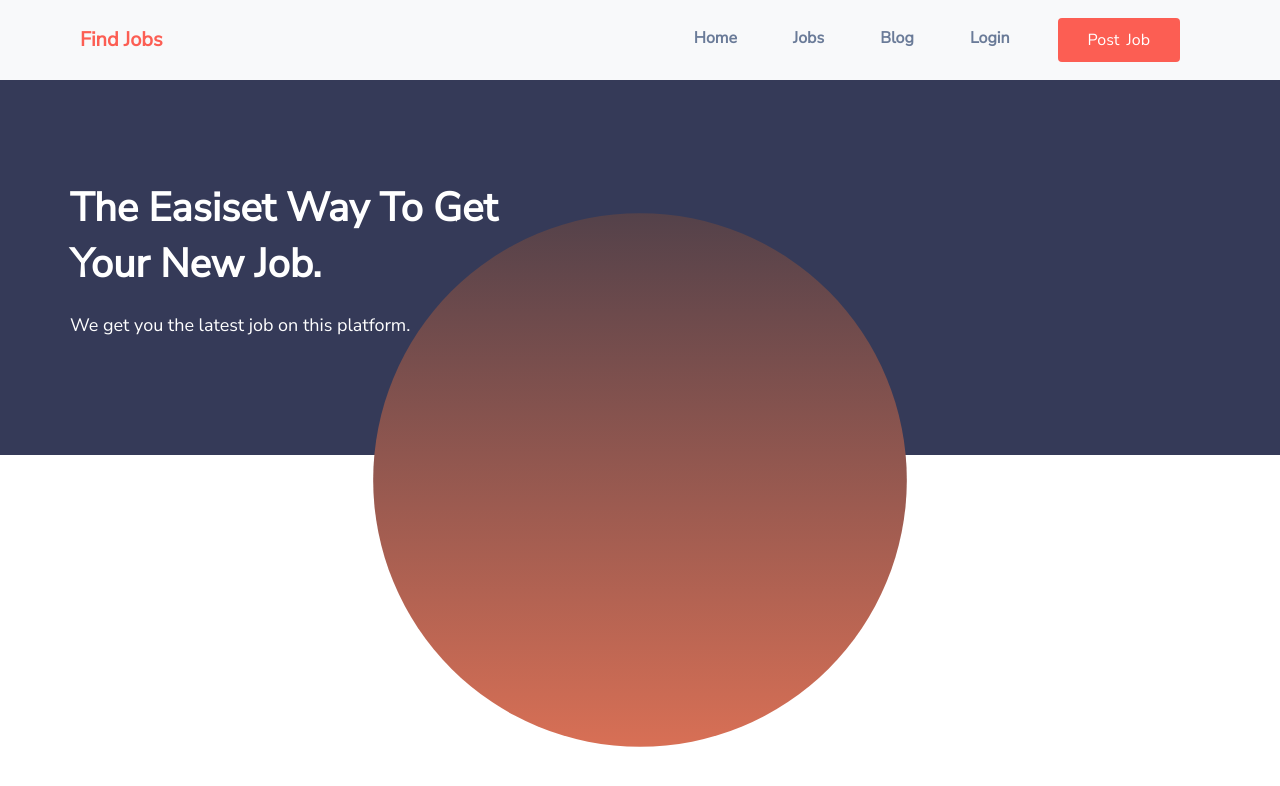
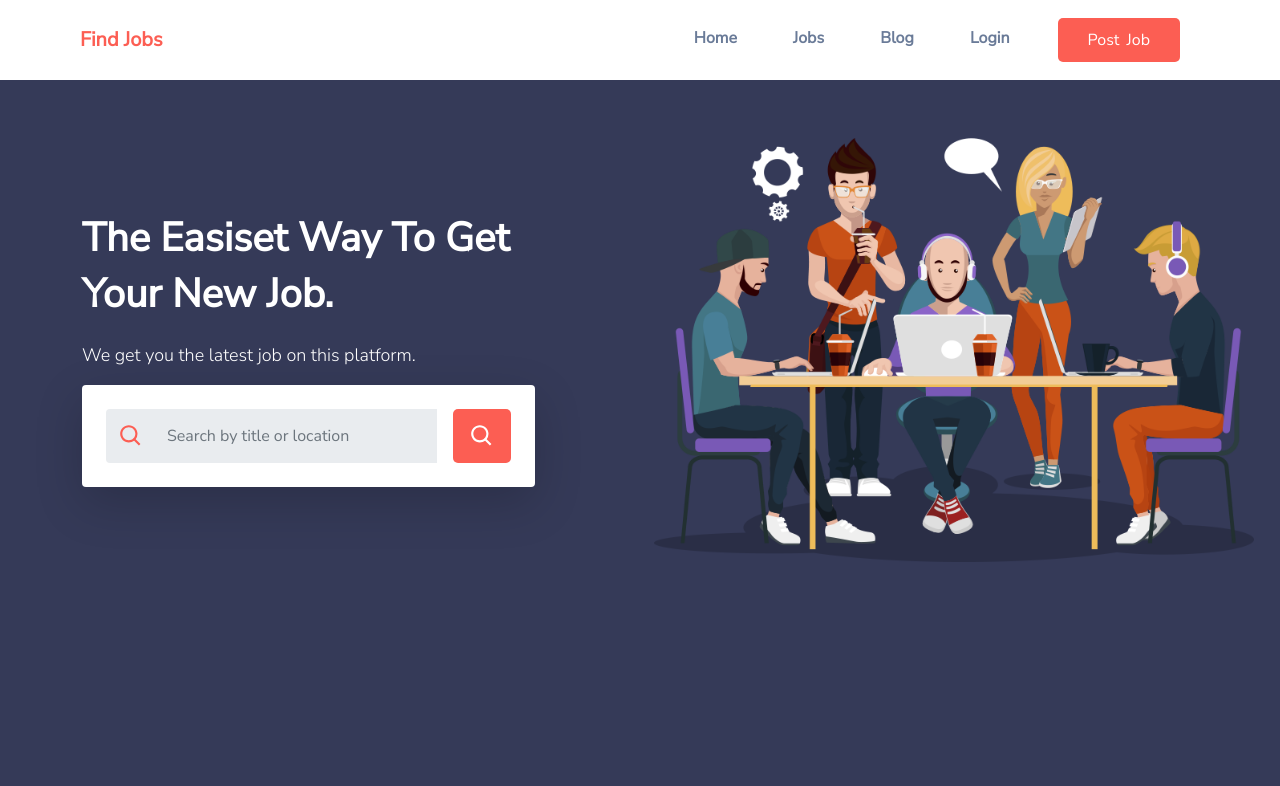
Before and after one commit to Ademayowa/job-app-v2, a Next.js app: page / in a window 1280 px wide. Shown: the top 786 px of the page. Built offline with nearby package versions, Linux system fonts and the light colour scheme.

Commit message:
completed hero section

```diff
--- a/components/Header.js
+++ b/components/Header.js
@@ -3,7 +3,7 @@ import styles from '@/styles/Header.module.css';
 
 export default function Header() {
   return (
-    <Navbar collapseOnSelect expand='md' bg='light' variant='light'>
+    <Navbar collapseOnSelect expand='md'>
       <Container className={styles.container}>
         <Navbar.Brand href='#home' className={styles.home}>
           Find Jobs
--- a/sections/Hero.js
+++ b/sections/Hero.js
@@ -1,17 +1,59 @@
-import { Container, Row, Col } from 'react-bootstrap';
+import {
+  Container,
+  Row,
+  Col,
+  Form,
+  Label,
+  FormControl,
+  InputGroup,
+  Text,
+} from 'react-bootstrap';
+import Image from 'next/image';
+import { BiSearch } from 'react-icons/bi';
 import styles from '@/styles/Hero.module.css';
 
 export default function Hero({ title, lead }) {
   return (
     <section className={styles.hero}>
-      <Container>
+      <Container className='px-4'>
         <Row>
-          <Col lg={5} className={styles.lg}>
+          <Col lg={5} className={styles.info}>
             <h2 className={styles.title}>{title}</h2>
             <p className={styles.lead}>{lead}</p>
           </Col>
         </Row>
+
+        <Row>
+          <Col lg={5} className='ps-0'>
+            <InputGroup className='mb-3 bg-white p-4 shadow-lg rounded-2'>
+              <InputGroup.Text className={styles.text}>
+                <BiSearch className={styles.search} />
+              </InputGroup.Text>
+              <FormControl
+                className={styles.control}
+                placeholder='Search by title or location'
+              />
+              <button
+                className='btn btn-danger ms-3 px-3 '
+                type='button'
+                id='button-addon1'
+              >
+                <BiSearch className={styles.color} />
+              </button>
+            </InputGroup>
+          </Col>
+        </Row>
       </Container>
+
+      <div className={styles.image}>
+        <Image
+          className='d-none d-lg-block'
+          src={'/images/hero.png'}
+          width={600}
+          height={600}
+          objectFit={'contain'}
+        />
+      </div>
     </section>
   );
 }
--- a/styles/Hero.module.css
+++ b/styles/Hero.module.css
@@ -1,28 +1,17 @@
 .hero {
   background-color: var(--main-color);
-  padding: 100px 0;
+  height: 100vh;
 }
 
-.hero::before {
-  content: '';
-  position: absolute;
-  top: 10%;
-  left: 0;
-  width: 100%;
-  height: 100%;
-  background: linear-gradient(#333647, #f97b58);
-  clip-path: circle(25% at center 50%);
-}
-
-/* This should be for large screens only */
-.lg {
+.info {
   padding-left: 0 !important;
+  padding-top: 130px;
 }
 
 .title {
   color: var(--white-color);
   font-size: 40px;
-  font-weight: bold;
+  font-weight: 600;
   text-transform: capitalize;
   line-height: 1.4;
 }
@@ -31,4 +20,30 @@
   color: var(--white-color);
   font-size: 18px;
   margin-top: 20px;
+  font-weight: 300;
 }
+
+.control,
+.text {
+  border: none !important;
+  background-color: #e9ecef;
+}
+
+.search {
+  color: var(--red-color);
+  font-size: 26px;
+}
+
+.color {
+  font-size: 26px;
+}
+
+@media (min-width: 992px) {
+  .image {
+    position: absolute;
+    top: 0;
+    right: 2%;
+    z-index: 100;
+    margin-top: 50px !important;
+  }
+}
--- a/styles/globals.css
+++ b/styles/globals.css
@@ -1,4 +1,6 @@
 @import url('https://fonts.googleapis.com/css2?family=Nunito+Sans:wght@200;300;400&display=swap');
+
+/* @import url('https://fonts.googleapis.com/css2?family=Overpass:wght@200;300;400;600&display=swap'); */
 
 :root {
   --white-color: #fff;
@@ -7,10 +9,14 @@
 }
 
 body {
-  font-family: 'Nunito Sans', sans-serif !important;
+  font-family: 'Nunito Sans', sans-serif;
+  /* font-family: 'Overpass', sans-serif; */
 }
 
 /* Buttons */
+.btn {
+  border-radius: 5px !important;
+}
 .btn-danger {
   background-color: var(--red-color) !important;
   border: none !important;
```
Also changed, not shown: public/images/banner.svg (deleted), public/images/hero.png (added).
